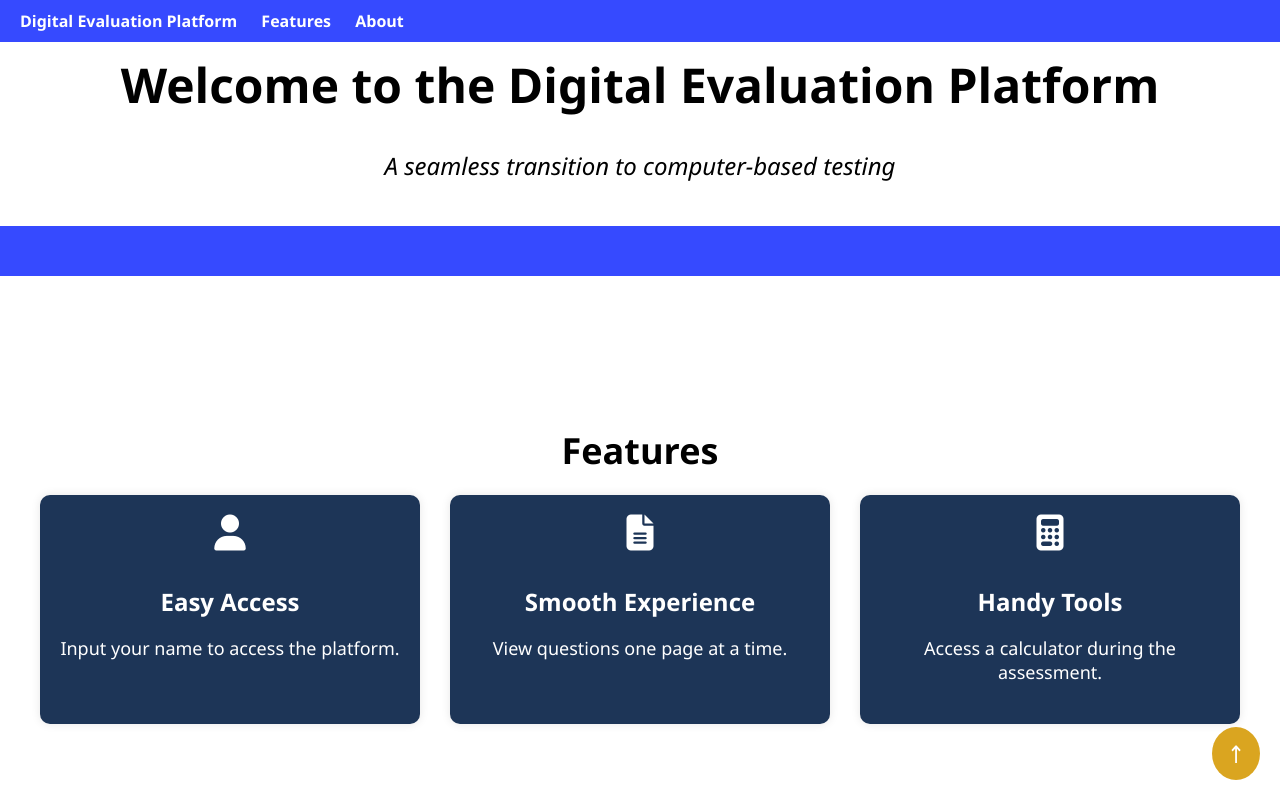
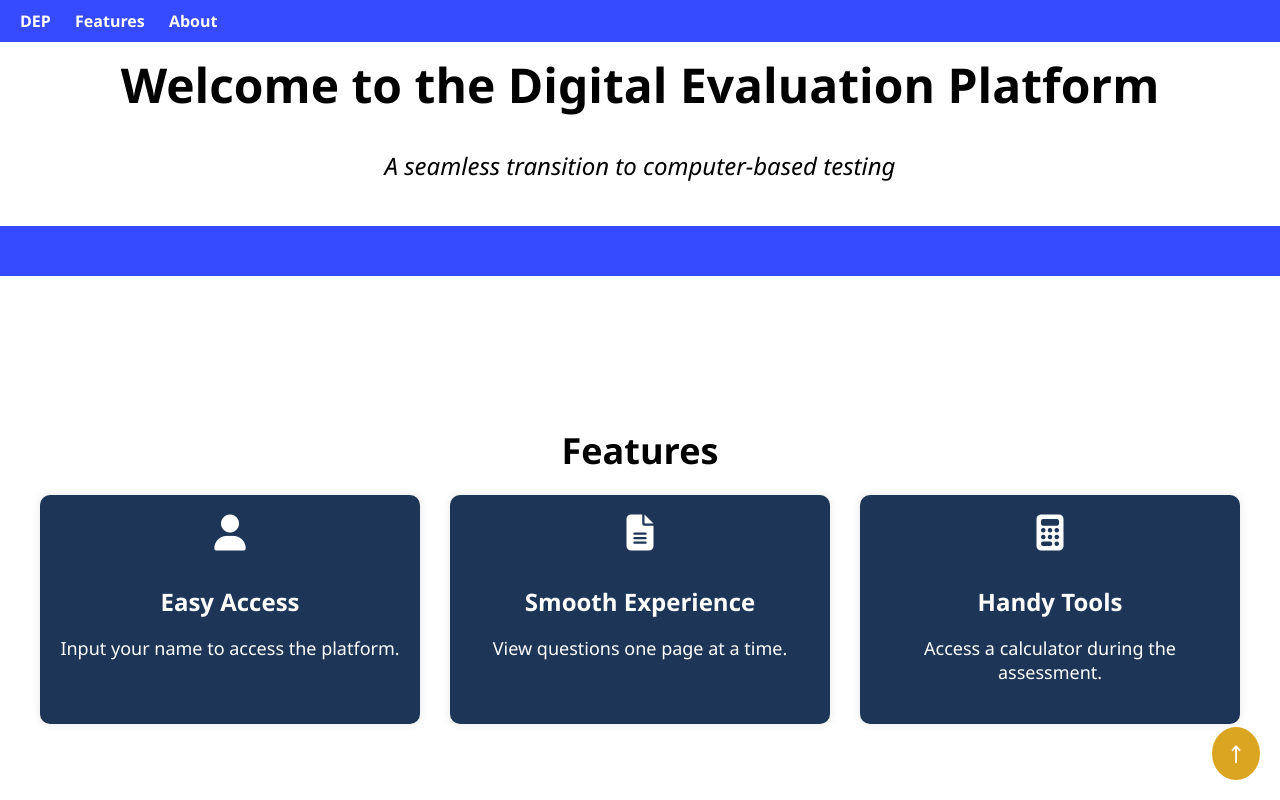
Before and after one commit to adenijialiuadeyemi/alx_landing_page, a plain HTML site: page index.html in a window 1280 px wide. Shown: the top 800 px of the page. Drawn offline with Linux system fonts and the light colour scheme; a script that the page names is missing.

Commit message:
abreviated the Digital Evaluation Platform

```diff
--- a/index.html
+++ b/index.html
@@ -14,7 +14,7 @@
 
 <nav class="navbar">
   <ul>
-    <li><a href="/">Digital Evaluation Platform</a></li>
+    <li><a href="/alx_landing_page">DEP</a></li>
     <li><a href="#features">Features</a></li>
     <li><a href="#about">About</a></li>
   </ul>
```
